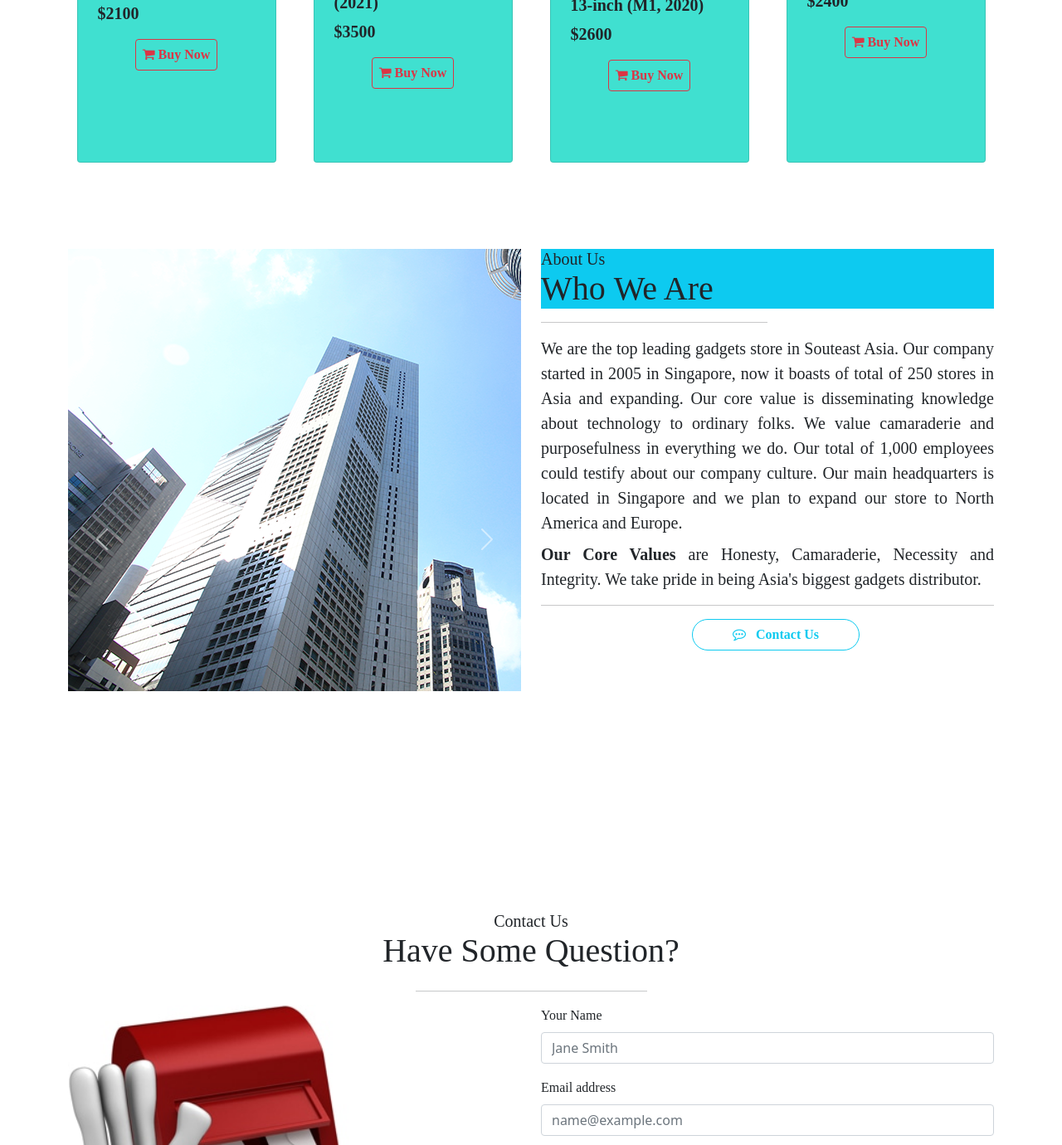
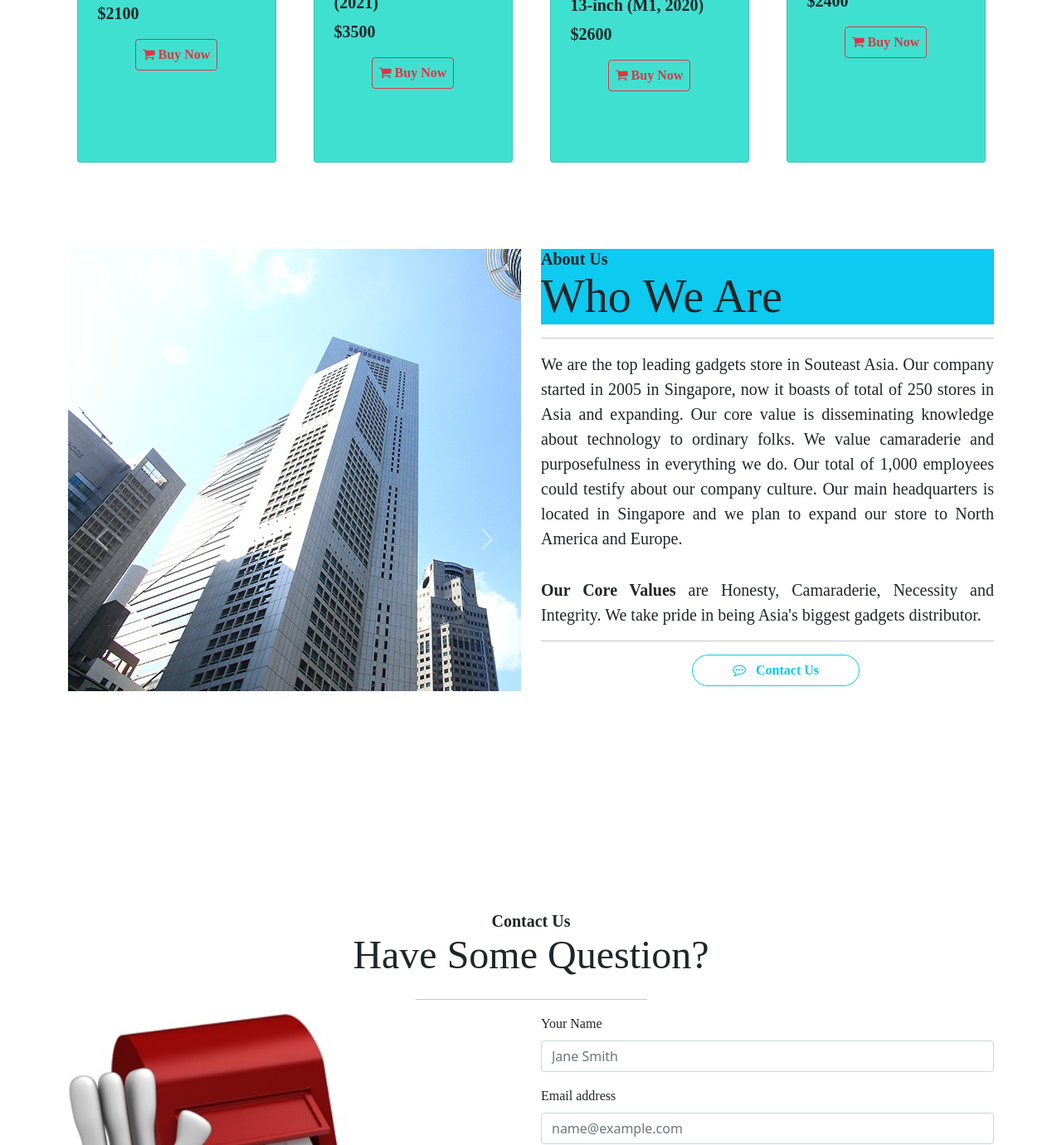
Before and after one commit to kyokonesadelfin/ecommercewebsite, a React (Create React App) app: page / in a window 1280 px wide. Shown: the part 2129-3509 px from the top of the page at 83% size. Built offline with nearby package versions, Linux system fonts and the light colour scheme; no server answers.

Commit message:
saved changes

```diff
--- a/src/component/About.jsx
+++ b/src/component/About.jsx
@@ -37,10 +37,11 @@ const About = () => {
 							</div>
 						</div>
 						<div className="col-md-6">
-							<h3 className="fs-5 mb-0 bg-info" id="para">About Us</h3>
-							<h1 className="display-6 mb-2 bg-info" id="para">Who <b>We</b> Are</h1>
-							<hr className="w-50"/>
+							<h3 className="display-5 fs-5 mb-0 bg-info fw-bolder" id="para">About Us</h3>
+							<h1 className="display-4 mb-2 bg-info" id="para">      Who  <b>We</b>  Are</h1>
+							<hr className="w-100"/>
 							<p className="lead mb-2" id="para">We are the top leading gadgets store in Souteast Asia. Our company started in 2005 in Singapore, now it boasts of total of 250 stores in Asia and expanding. Our core value is disseminating knowledge about technology to ordinary folks. We value camaraderie and purposefulness in everything we do. Our total of 1,000 employees could testify about our company culture. Our main headquarters is located in Singapore and we plan to expand our store to North America and Europe. </p>
+							<br/>
 							<p className="lead mb-2" id="para"><strong><b>Our Core Values</b></strong> are <b>Honesty, Camaraderie, Necessity and Integrity.</b> We take pride in being Asia's biggest gadgets distributor.</p>
 							<hr/>
 							<NavLink to="./contact" className="btn btn-outline-info rounded-pill px-5 offset-4 fw-bolder" id="para"><i className="fa fa-commenting-o me-2"></i> Contact Us</NavLink>
--- a/src/component/Contact.jsx
+++ b/src/component/Contact.jsx
@@ -26,7 +26,7 @@ const Contact = () => {
 		//Store Object Data into Variables
 		const {name, email, message} = msg;
 		try {
-			const res = await fetch('/message', {
+			const res = await fetch('https://whispering-gorge-87073.herokuapp.com/message', {
 				method : "POST",
 				headers : {
 					"Content-Type" : "application/json"
@@ -67,8 +67,8 @@ const Contact = () => {
 				<div className="container my-5 py-5 mb-5 pb-5">
 					<div className="row">
 						<div className="col-12">
-							<h3 className="fs-5 text-center mb-0" id="para">Contact Us</h3>
-							<h1 className="display-6 text-center mb-4" id="para">Have Some <b>Question?</b> </h1>
+							<h3 className="display-6 fs-5 text-center mb-0 fw-bolder" id="para">Contact Us</h3>
+							<h1 className="display-5 text-center mb-4" id="para">Have Some <b>Question?</b> </h1>
 							<hr className="w-25 mx-auto"/>
 						</div>
 					</div>
--- a/src/component/Footer.jsx
+++ b/src/component/Footer.jsx
@@ -25,7 +25,7 @@ const Footer = () => {
 		//Store Object Data into Variables
 		const {email} = sub;
 		try {
-			const res = await fetch('/subscribe', {
+			const res = await fetch('https://whispering-gorge-87073.herokuapp.com/subscribe', {
 				method : "POST",
 				headers : {
 					"Content-Type" : "application/json"
--- a/src/component/Login.jsx
+++ b/src/component/Login.jsx
@@ -30,7 +30,7 @@ const Login = () => {
 		event.preventDefault();
 		const {email, password} = user;
 		try {
-			const res = await fetch('/login', {
+			const res = await fetch('https://whispering-gorge-87073.herokuapp.com/login', {
 				method : "POST",
 				headers : {
 					"Content-Type" : "application/json"
--- a/src/component/Logout.jsx
+++ b/src/component/Logout.jsx
@@ -10,7 +10,7 @@ const Logout = () => {
 
 	const logout = async () => {
 		try {
-			const res = await fetch('/logout', {
+			const res = await fetch('https://whispering-gorge-87073.herokuapp.com/logout', {
 				method : "GET",
 				headers : {
 					Accept : "application/json",
--- a/src/component/Product.jsx
+++ b/src/component/Product.jsx
@@ -46,7 +46,7 @@ const Product = (props) => {
 
 	const isLoggedin = async () => {
 	      try {
-	        const res = await fetch('/auth', {
+	        const res = await fetch('https://whispering-gorge-87073.herokuapp.com/auth', {
 	          method : "GET",
 	          headers : {
 	            Accept : "application/json",
@@ -82,7 +82,7 @@ const Product = (props) => {
 		<div className="container my-5 py-3 mx-5 px-5 mt-5 pt-5 mb-5 pb-5">
 			<div className="row">
 				<div className="col-md-6 d-flex justify-content-center mx-auto product">
-					<img src={product.image} alt={product.title} height="400px"/>
+					<img src={product.image} alt={product.title} height="300px"/>
 				</div>
 				<div className="col-md-6 d-flex flex-column justify-content-center">
 					<h1 className="display-9" id="prod">{product.title}</h1>
--- a/src/component/Signup.jsx
+++ b/src/component/Signup.jsx
@@ -29,7 +29,7 @@ const Signup = () => {
 		//Store Object Data into Variables
 		const {fname, lname, email, password} = user;
 		try {
-			const res = await fetch('/signup', {
+			const res = await fetch('https://whispering-gorge-87073.herokuapp.com/signup', {
 				method : "POST",
 				headers : {
 					"Content-Type" : "application/json"
--- a/src/component/pages/Addproduct.jsx
+++ b/src/component/pages/Addproduct.jsx
@@ -25,7 +25,7 @@ const Addproduct = () => {
 		event.preventDefault();
 		const { title, price, desc, image, stocks} = product;
 		try {
-				 await fetch('/products/addProduct', {
+				 await fetch('https://whispering-gorge-87073.herokuapp.com/products/addProduct', {
 				method : "POST",
 				headers : {
 					"Content-Type" : "application/json"
```
